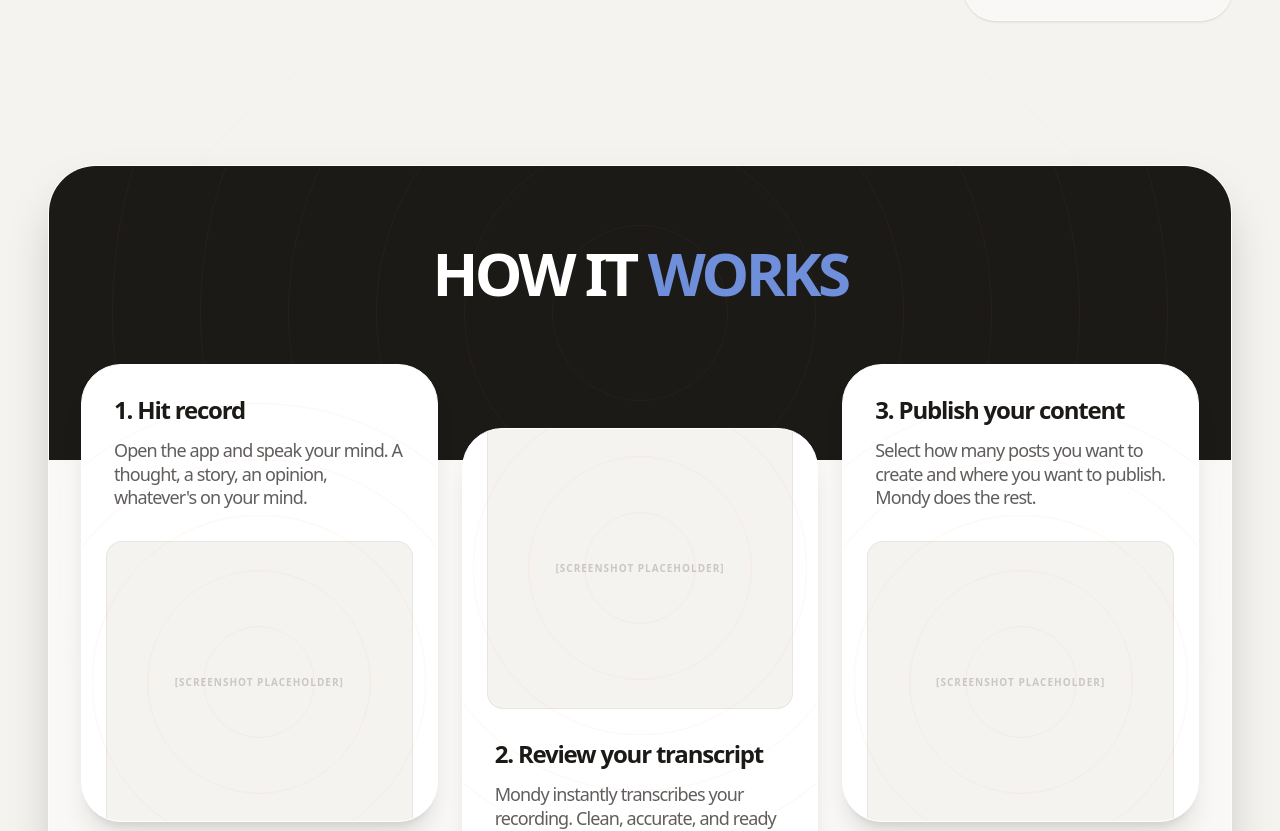
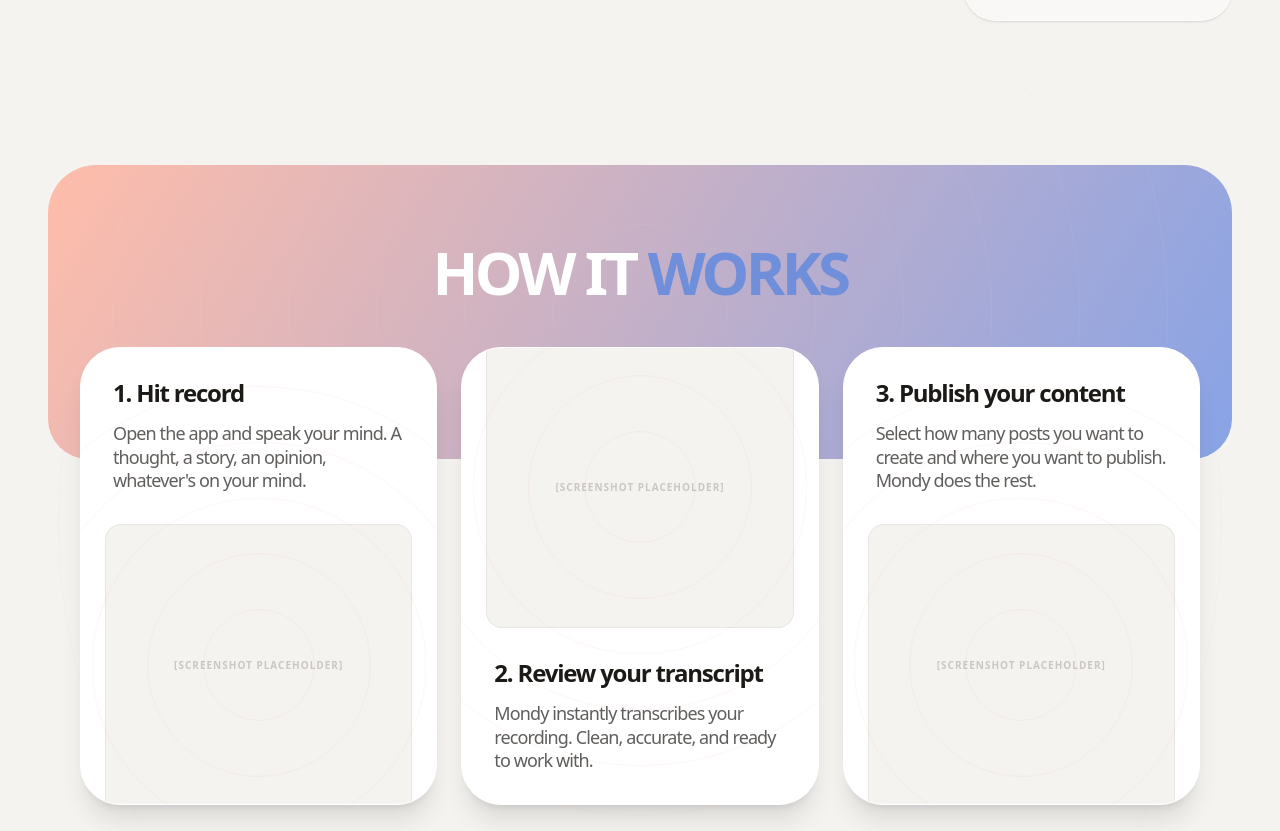
Before and after one commit to TezzeractTeams/Mondy, a Next.js app: page / in a window 1280 px wide. Shown: the part 1456-2287 px from the top of the page. Built offline with nearby package versions, Linux system fonts and the light colour scheme.

Commit message:
Refactor HowItWorks component: Updated styles for improved aesthetics, including a new gradient background, adjusted padding, and refined card layout for better visual hierarchy.

```diff
--- a/src/components/HowItWorks.tsx
+++ b/src/components/HowItWorks.tsx
@@ -117,10 +117,9 @@
           initial={{ opacity: 0, y: 40 }}
           whileInView={{ opacity: 1, y: 0 }}
           viewport={{ once: true }}
-          className="relative bg-white/40 backdrop-blur-2xl rounded-[3rem] border border-white/60 min-h-[600px] flex flex-col overflow-hidden shadow-2xl"
+          className="relative rounded-[3rem] min-h-[600px] flex flex-col overflow-hidden"
         >
-          {/* Black Header Strip */}
-          <div className="w-full bg-[#1C1A17] pt-20 pb-40 flex flex-col items-center text-center px-4 relative overflow-hidden">
+          <div className="w-full bg-[linear-gradient(120deg,#FFBDAA,#88A3E6)] pt-20 pb-36 md:pb-40 flex flex-col items-center text-center px-4 relative z-0 overflow-hidden rounded-b-[2.5rem]">
             <div className="absolute inset-0 flex items-center justify-center pointer-events-none z-0">
               <RippleStack
                 count={6}
@@ -128,7 +127,7 @@
                 durationBase={0.72}
                 delayPerRing={0.05}
                 intensity="strong"
-                ringClassName="border-[#E17054]/45"
+                ringClassName="border-[#FFEAE5]/45"
               />
             </div>
             <h2 className="text-white text-5xl md:text-6xl font-extrabold tracking-[-0.06em] leading-[0.9] relative z-10">
@@ -137,7 +136,7 @@
           </div>
 
           {/* Content Cards Grid */}
-          <div className="grid grid-cols-1 md:grid-cols-3 gap-6 w-full px-8 -mt-20 pb-20 relative z-20">
+          <div className="grid grid-cols-1 md:grid-cols-3 gap-6 w-full px-8 -mt-24 md:-mt-28 pb-20 relative z-20">
             {steps.map((step, idx) => {
               const isSecondCard = idx === 1;
 
@@ -147,8 +146,7 @@
                   initial={{ opacity: 0, y: 20 }}
                   whileInView={{ opacity: 1, y: 0 }}
                   transition={{ delay: idx * 0.15 }}
-                  className={`relative bg-white rounded-[2.5rem] border border-white shadow-xl overflow-hidden flex flex-col
-                     ${isSecondCard ? 'md:translate-y-12' : 'md:-translate-y-4'}`}
+                  className="relative bg-white rounded-[2.5rem] border border-white shadow-xl overflow-hidden flex flex-col"
                 >
                   {/* Card 2: Image BLEEDS from TOP */}
                   {isSecondCard ? (
```
